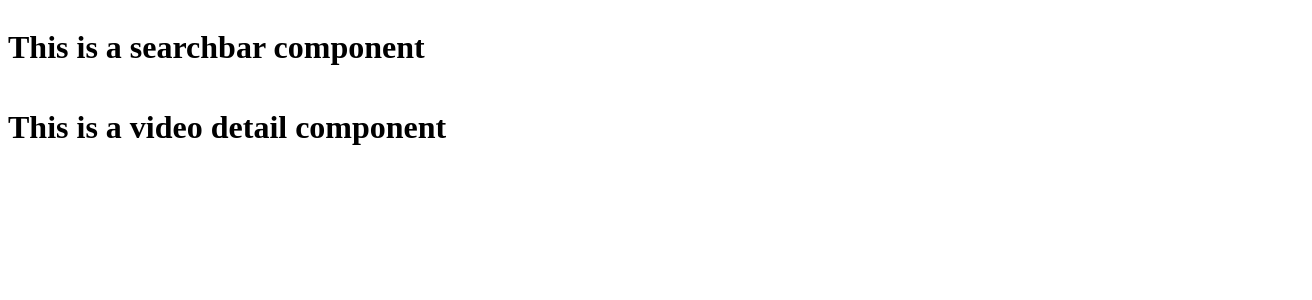
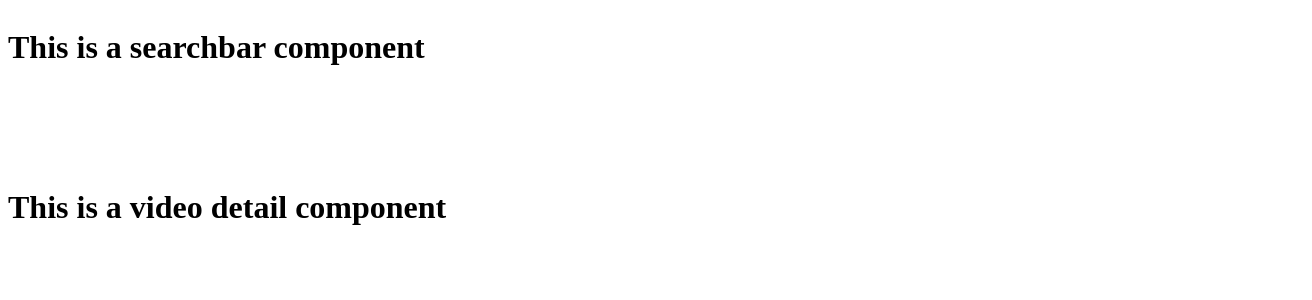
Before and after one commit to damian16043/TAprojects, a React (Create React App) app: page / in a window 1280 px wide. Shown: the top 300 px of the page, 1312 px wide, since content can reach past the window. Built offline with nearby package versions, Linux system fonts and the light colour scheme; the HTML template or start-up script is replaced by a standard one.

Commit message:
added state to handle video data

```diff
--- a/src/App.js
+++ b/src/App.js
@@ -4,16 +4,34 @@ import youtube from './api/youtube'
 import {SearchBar, VideoDetail} from './components'
 
 class App extends React.Component{
+    state = {
+        video: [],
+        selectedVideo: null,
+    };
+
+    handleSubmit = async ({searchTerm}) => {
+        const response = await youtube.get('search', { params: {
+            part: 'snippet',
+            maxResults: 5,
+            key: 'AIzaSyAFKZVEF6efMxZ7CkLjar5cgbigBuhwphc',
+            q: searchTerm,
+        }});
+
+        this.setState({video: response.data.items, selectedVideo: response.data.items[0]});
+
+    }
+
     render(){
+        const {selectedVideo} =  this.state;
         return(
-            <Grid justfy= 'center'container spacing={16}>
+            <Grid justfy= 'center'container spacing={10}>
                 <Grid item xs={12}>
-                    <Grid container spacing={16}>
-                        <Grid item xs={12}>
-                            <SearchBar/>
+                    <Grid container spacing={10}>
+                        <Grid item xs={10}>
+                            <SearchBar onFormSubmit={this.handleSubmit}/>
                         </Grid>
                         <Grid item xs={8}>
-                            <VideoDetail/>
+                            <VideoDetail video={selectedVideo}/>
                         </Grid>
                         <Grid item xs={4}>
                             {/* VIDEO LIST */}
```
